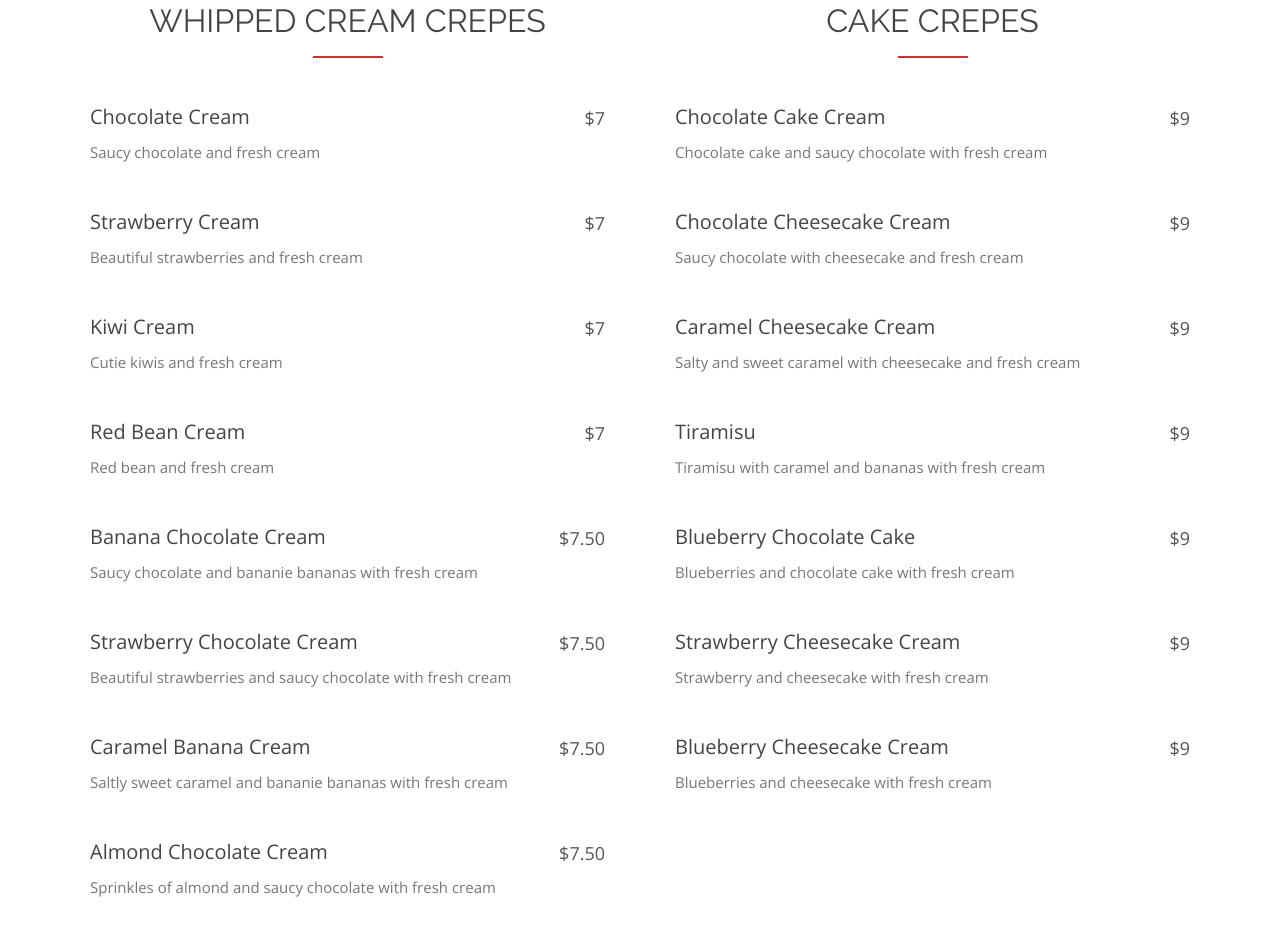
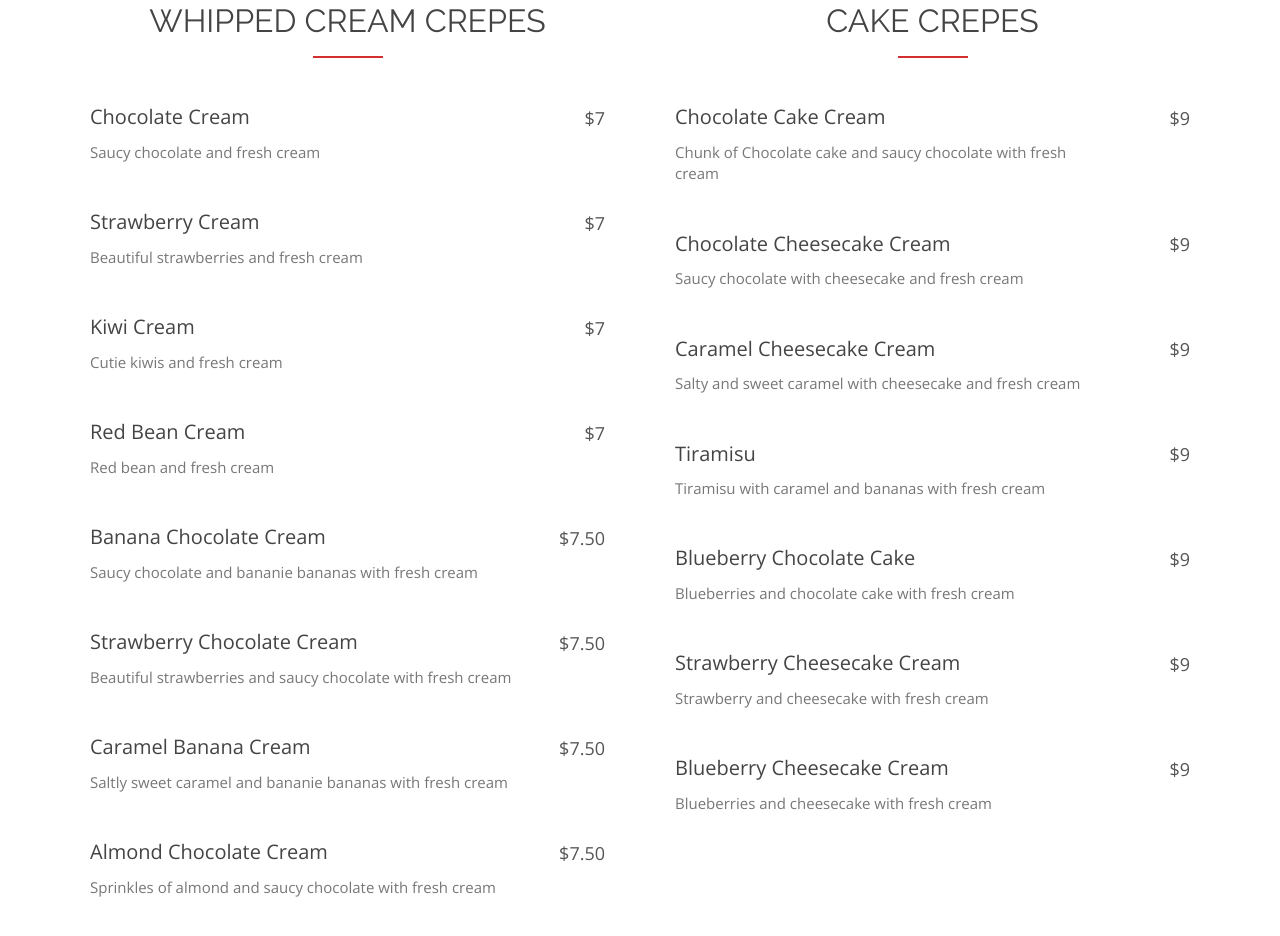
Before and after one commit to maru961/tokyo-crepes, a plain HTML site: page index.html in a window 1280 px wide. Shown: the part 1802-2738 px from the top of the page. Drawn offline with nearby package versions, Linux system fonts and the light colour scheme.

```diff
--- a/index.html
+++ b/index.html
@@ -191,7 +191,7 @@
           <div class="menu-item">
             <div class="menu-item-name">Chocolate Cake Cream</div>
             <div class="menu-item-price"> $9 </div>
-            <div class="menu-item-description"> Chocolate cake and saucy chocolate with fresh cream  </div>
+            <div class="menu-item-description">Chunk of Chocolate cake and saucy chocolate with fresh cream  </div>
           </div>
           <div class="menu-item">
             <div class="menu-item-name">Chocolate Cheesecake Cream</div>
```
